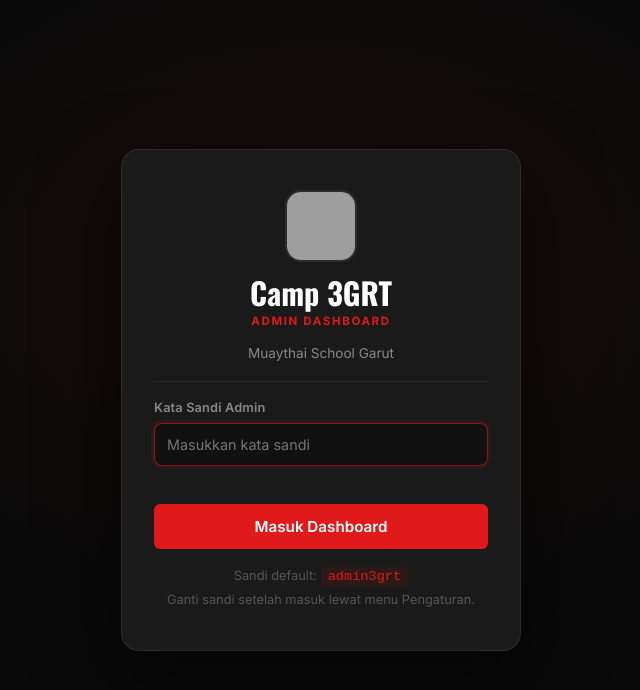
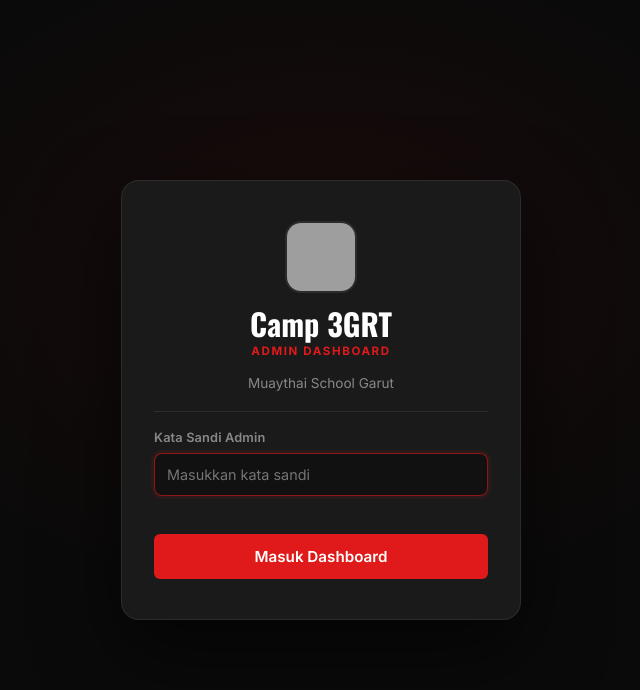
Before and after one commit to dewaalands-cmyk/muaythaischoolgarut, a Next.js app: page /admin/login in a window 1280 px wide. Shown: the top 690 px of the page, without its empty margins (319-959 px from the left). Built offline with nearby package versions, Linux system fonts and the light colour scheme; grey boxes are pictures that could not be loaded.

Commit message:
remove default password hint from login page

```diff
--- a/src/app/admin/login/page.js
+++ b/src/app/admin/login/page.js
@@ -73,10 +73,6 @@ export default function LoginPage() {
           {loading ? "Memproses..." : "Masuk Dashboard"}
         </button>
 
-        <div className="login-hint">
-          Sandi default: <code>admin3grt</code>
-          <br />Ganti sandi setelah masuk lewat menu Pengaturan.
-        </div>
       </div>
     </div>
   );
```
